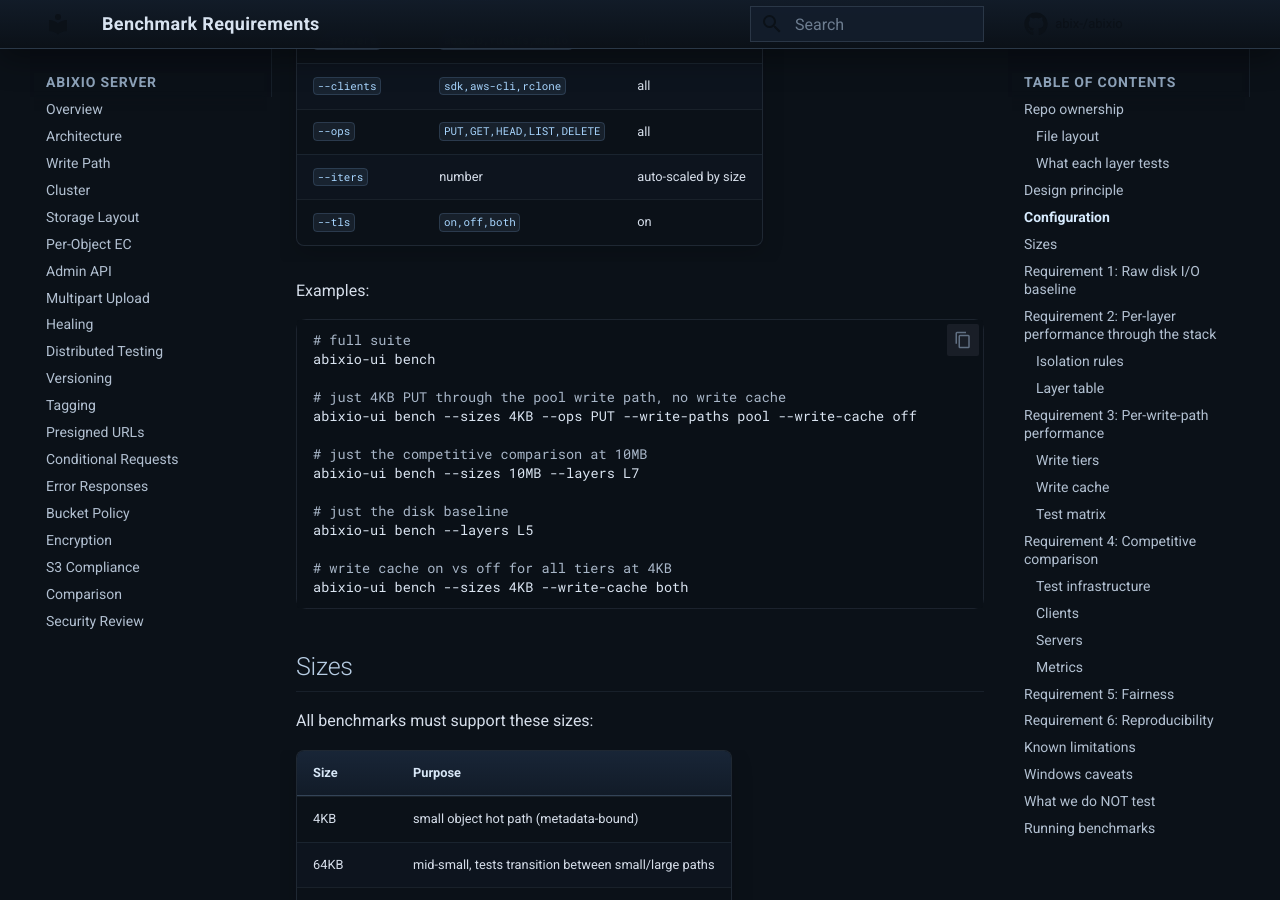
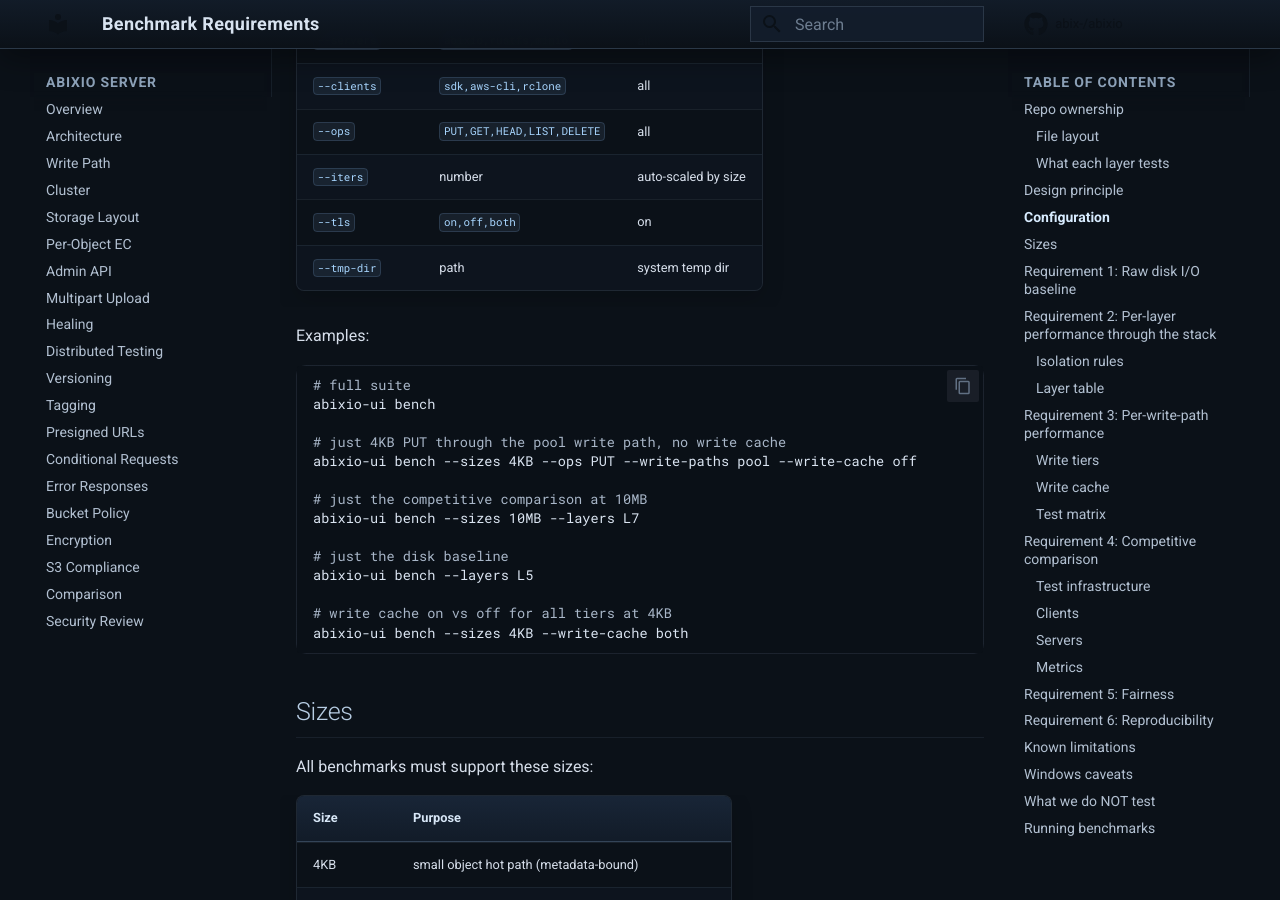
Before and after one commit to abix-/abixio, an MkDocs documentation site: the page built from docs/benchmark-requirements.md, in a window 1280 px wide and 900 px high, scrolled down 2711 px. Built offline with MkDocs 1.6.1 and Material for MkDocs 9.7.7, drawn with Linux system fonts in a browser that asks for light colours; comment, search, counter and statistics services are not loaded.

Commit message:
docs: add --tmp-dir flag to benchmark requirements

```diff
--- a/docs/benchmark-requirements.md
+++ b/docs/benchmark-requirements.md
@@ -89,6 +89,7 @@
 | `--ops` | `PUT,GET,HEAD,LIST,DELETE` | all |
 | `--iters` | number | auto-scaled by size |
 | `--tls` | `on,off,both` | on |
+| `--tmp-dir` | path | system temp dir |
 
 Examples:
 
```
